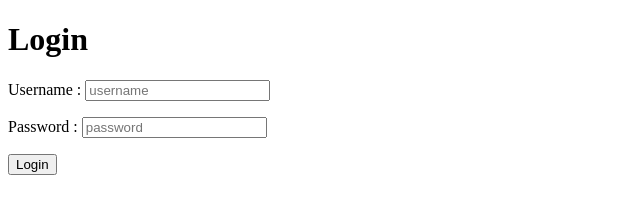
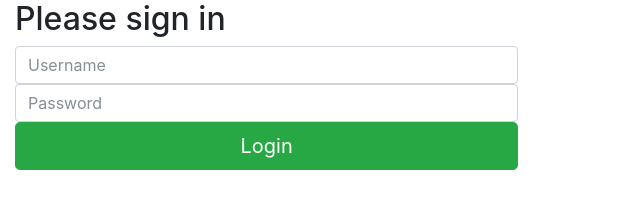
Before and after one commit to kingbom/GoWebProgramming, a plain HTML site: page login.html in a window 1280 px wide. Shown: the whole page, without its empty margins (0-640 px from the left). Drawn offline with nearby package versions, Linux system fonts and the light colour scheme.

Commit message:
form request

```diff
--- a/login.html
+++ b/login.html
@@ -1,14 +1,28 @@
 <!DOCTYPE html>
 <html>
     <header>
-            <title>login</title>
+        <title>index</title>
+        <meta charset="utf-8">
+        <meta name="viewport" content="width=device-width, initial-scale=1, shrink-to-fit=no">
+        <meta name="description" content="">
+        <meta name="author" content="">
+        <link rel="stylesheet" href="https://maxcdn.bootstrapcdn.com/bootstrap/4.0.0-beta.2/css/bootstrap.min.css" integrity="sha384-PsH8R72JQ3SOdhVi3uxftmaW6Vc51MKb0q5P2rRUpPvrszuE4W1povHYgTpBfshb" crossorigin="anonymous">
     </header>
     <body>
-        <h1>Login</h1>
-        <form method="POST" action="/login">
-          Username : <input type="input" name="username" placeholder="username"/><p/>
-          Password : <input type="password" name="username" placeholder="password"/><p/>
-          <button type="submit">Login</button>
-        </form>
+        <div class="container">
+            </div class="row">
+                <div class="col-md-5">
+                    <form class="form-group" method="POST" action="/login">
+                        <h2 class="form-signin-heading">Please sign in</h2>
+                        <input type="text" name="username" id="username" class="form-control" placeholder="Username" required>
+                        <input type="password" name="password" id="password" class="form-control" placeholder="Password" required>
+                        <button class="btn btn-lg btn-success btn-block" type="submit">Login</button>
+                    </form>
+                </div>
+            </div>
+        </div>
+        <script src="https://code.jquery.com/jquery-3.2.1.slim.min.js" integrity="sha384-KJ3o2DKtIkvYIK3UENzmM7KCkRr/rE9/Qpg6aAZGJwFDMVNA/GpGFF93hXpG5KkN" crossorigin="anonymous"></script>
+        <script src="https://cdnjs.cloudflare.com/ajax/libs/popper.js/1.12.3/umd/popper.min.js" integrity="sha384-vFJXuSJphROIrBnz7yo7oB41mKfc8JzQZiCq4NCceLEaO4IHwicKwpJf9c9IpFgh" crossorigin="anonymous"></script>
+        <script src="https://maxcdn.bootstrapcdn.com/bootstrap/4.0.0-beta.2/js/bootstrap.min.js" integrity="sha384-alpBpkh1PFOepccYVYDB4do5UnbKysX5WZXm3XxPqe5iKTfUKjNkCk9SaVuEZflJ" crossorigin="anonymous"></script>
     </body>
 </html>
```
Also changed, not shown: 1 other file.
